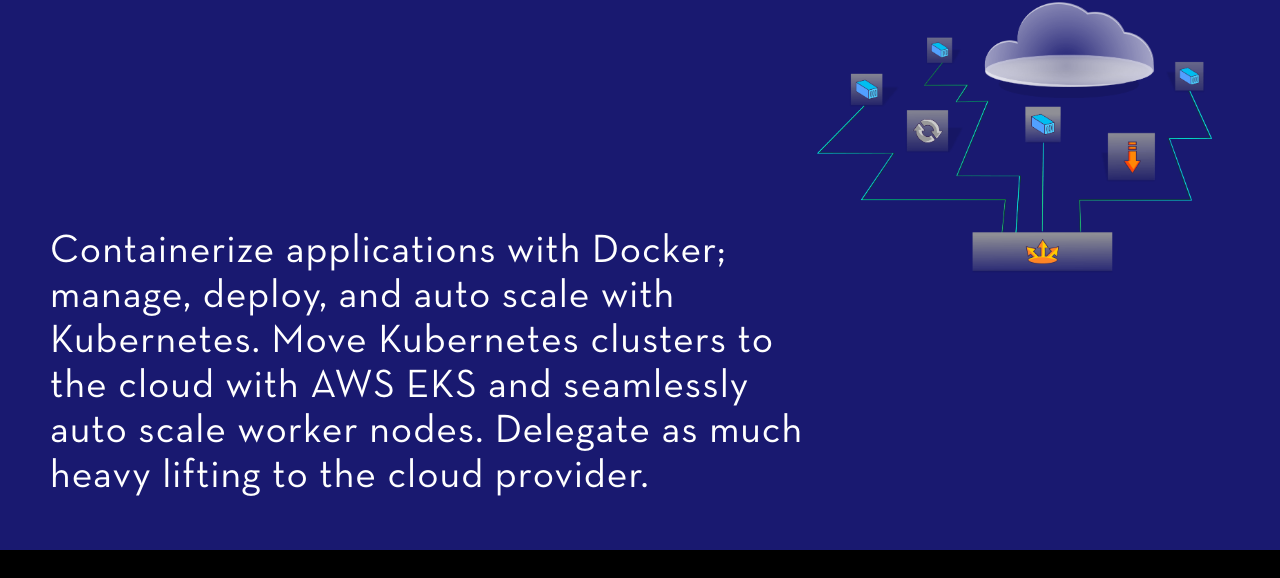
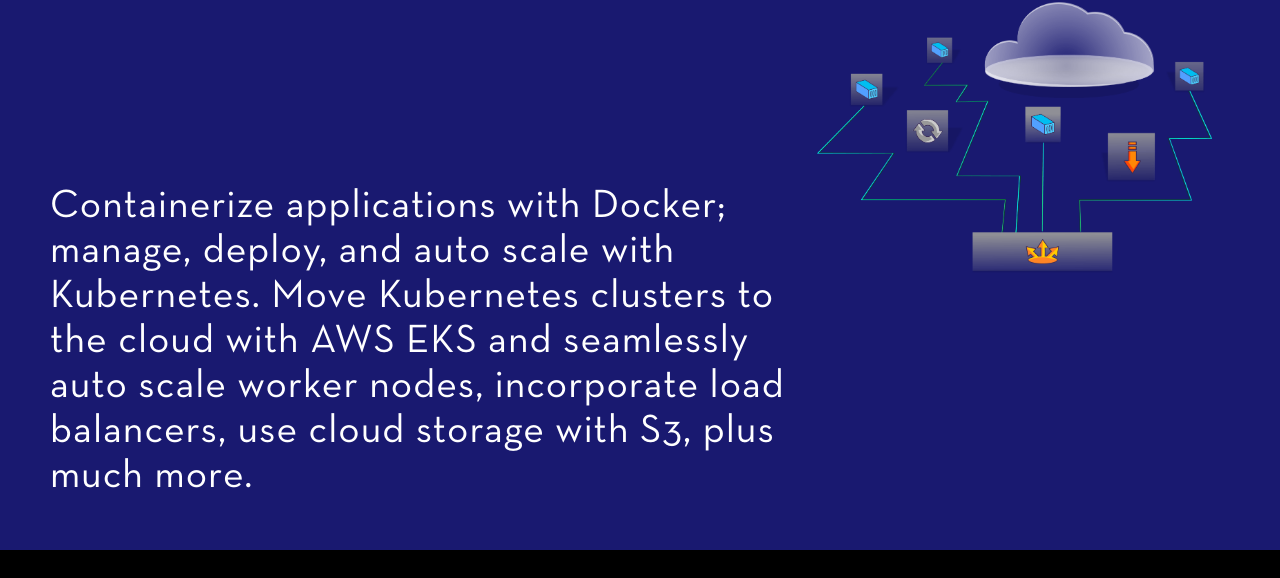
Before and after one commit to rdeavila94/website, a website: page index.html in a window 1280 px wide. Shown: the part 3450-4028 px from the top of the page. Drawn offline with nearby package versions, Linux system fonts and the light colour scheme; files that its build step writes are made by us from their sources.

Commit message:
Added more content to the k8s section

```diff
--- a/index.html
+++ b/index.html
@@ -103,7 +103,7 @@
           <div class="content-box__bottom animation-duration-1 u-hidden">
             Containerize applications with Docker; manage, deploy, and auto
             scale with Kubernetes. Move Kubernetes clusters to the cloud with AWS EKS
-            and seamlessly auto scale worker nodes. Delegate as much heavy lifting to the cloud provider.
+            and seamlessly auto scale worker nodes, incorporate load balancers, use cloud storage with S3, plus much more.
           </div>
         </div>
       </div>
```
